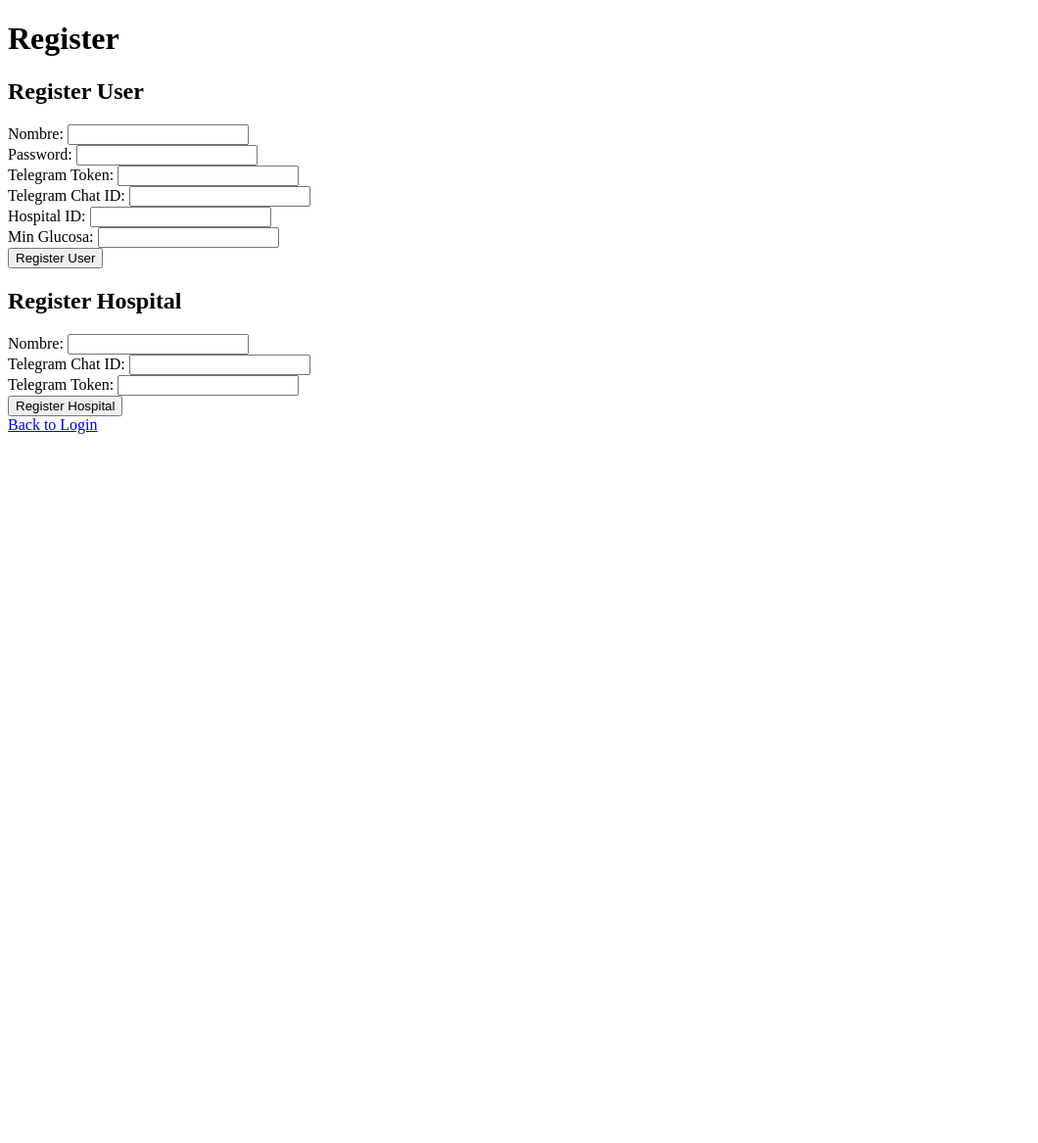
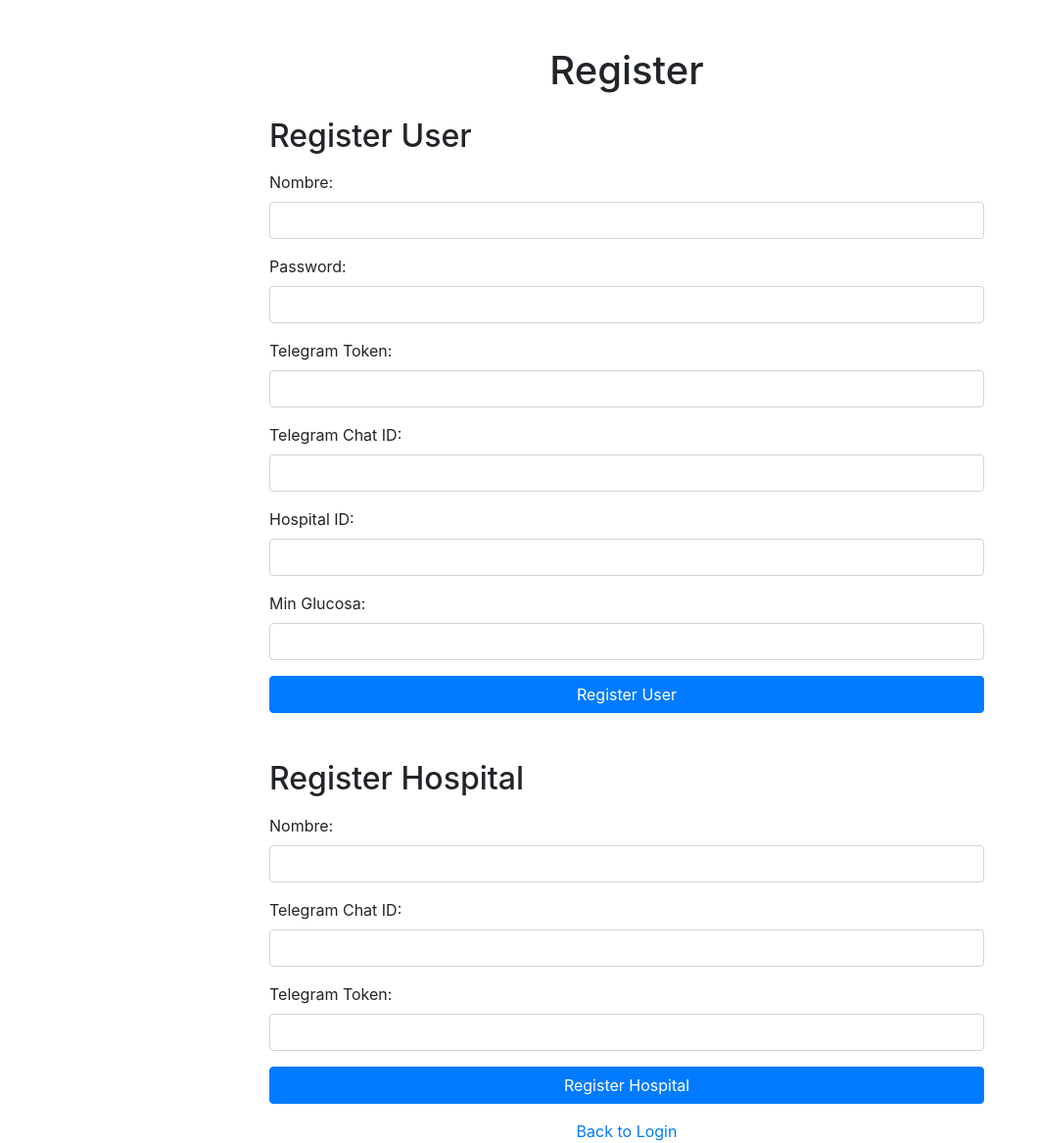
Before and after one commit to pedrooot/TFG, a Flask app: page /register in a window 1280 px wide. Shown: the whole page at 98% size, without its empty margins (0-1060 px from the left). Before the commit the page ends 443 px from the top, so only its background shows below. Run offline with Flask 3, Linux system fonts and the light colour scheme; some libraries are stand-ins or nearby versions.

Commit message:
chore(web): add style for front

```diff
--- a/web/templates/register.html
+++ b/web/templates/register.html
@@ -2,36 +2,64 @@
 <html lang="en">
 <head>
     <meta charset="UTF-8">
+    <meta name="viewport" content="width=device-width, initial-scale=1.0">
     <title>Register</title>
+    <link href="https://stackpath.bootstrapcdn.com/bootstrap/4.5.2/css/bootstrap.min.css" rel="stylesheet">
 </head>
 <body>
-    <h1>Register</h1>
-    <h2>Register User</h2>
-    <form method="post" action="/register_user">
+    <div class="container">
+        <div class="row justify-content-center mt-5">
+            <div class="col-md-8">
+                <h1 class="text-center">Register</h1>
+                <h2 class="mt-4">Register User</h2>
+                <form method="post" action="/register_user" class="mt-3">
+                    <div class="form-group">
                         <label for="nombre">Nombre:</label>
-        <input type="text" id="nombre" name="nombre" required><br>
+                        <input type="text" class="form-control" id="nombre" name="nombre" required>
+                    </div>
+                    <div class="form-group">
                         <label for="password">Password:</label>
-        <input type="password" id="password" name="password" required><br>
+                        <input type="password" class="form-control" id="password" name="password" required>
+                    </div>
+                    <div class="form-group">
                         <label for="telegram_token">Telegram Token:</label>
-        <input type="text" id="telegram_token" name="telegram_token" required><br>
+                        <input type="text" class="form-control" id="telegram_token" name="telegram_token" required>
+                    </div>
+                    <div class="form-group">
                         <label for="telegram_chat_id">Telegram Chat ID:</label>
-        <input type="text" id="telegram_chat_id" name="telegram_chat_id" required><br>
+                        <input type="text" class="form-control" id="telegram_chat_id" name="telegram_chat_id" required>
+                    </div>
+                    <div class="form-group">
                         <label for="hospital_id">Hospital ID:</label>
-        <input type="text" id="hospital_id" name="hospital_id" required><br>
+                        <input type="text" class="form-control" id="hospital_id" name="hospital_id" required>
+                    </div>
+                    <div class="form-group">
                         <label for="min_glucosa">Min Glucosa:</label>
-        <input type="text" id="min_glucosa" name="min_glucosa" required><br>
-        <button type="submit">Register User</button>
+                        <input type="text" class="form-control" id="min_glucosa" name="min_glucosa" required>
+                    </div>
+                    <button type="submit" class="btn btn-primary btn-block">Register User</button>
                 </form>
-    <h2>Register Hospital</h2>
-    <form method="post" action="/register_hospital">
+                <h2 class="mt-5">Register Hospital</h2>
+                <form method="post" action="/register_hospital" class="mt-3">
+                    <div class="form-group">
                         <label for="nombre">Nombre:</label>
-        <input type="text" id="nombre" name="nombre" required><br>
+                        <input type="text" class="form-control" id="nombre" name="nombre" required>
+                    </div>
+                    <div class="form-group">
                         <label for="idchat">Telegram Chat ID:</label>
-        <input type="text" id="idchat" name="idchat" required><br>
+                        <input type="text" class="form-control" id="idchat" name="idchat" required>
+                    </div>
+                    <div class="form-group">
                         <label for="token">Telegram Token:</label>
-        <input type="text" id="token" name="token" required><br>
-        <button type="submit">Register Hospital</button>
+                        <input type="text" class="form-control" id="token" name="token" required>
+                    </div>
+                    <button type="submit" class="btn btn-primary btn-block">Register Hospital</button>
                 </form>
+                <div class="text-center mt-3">
                     <a href="/">Back to Login</a>
+                </div>
+            </div>
+        </div>
+    </div>
 </body>
 </html>
```
Also changed, not shown: web/templates/login.html (+23 -9 lines). Lines whose indentation alone changed are shown as unchanged.
